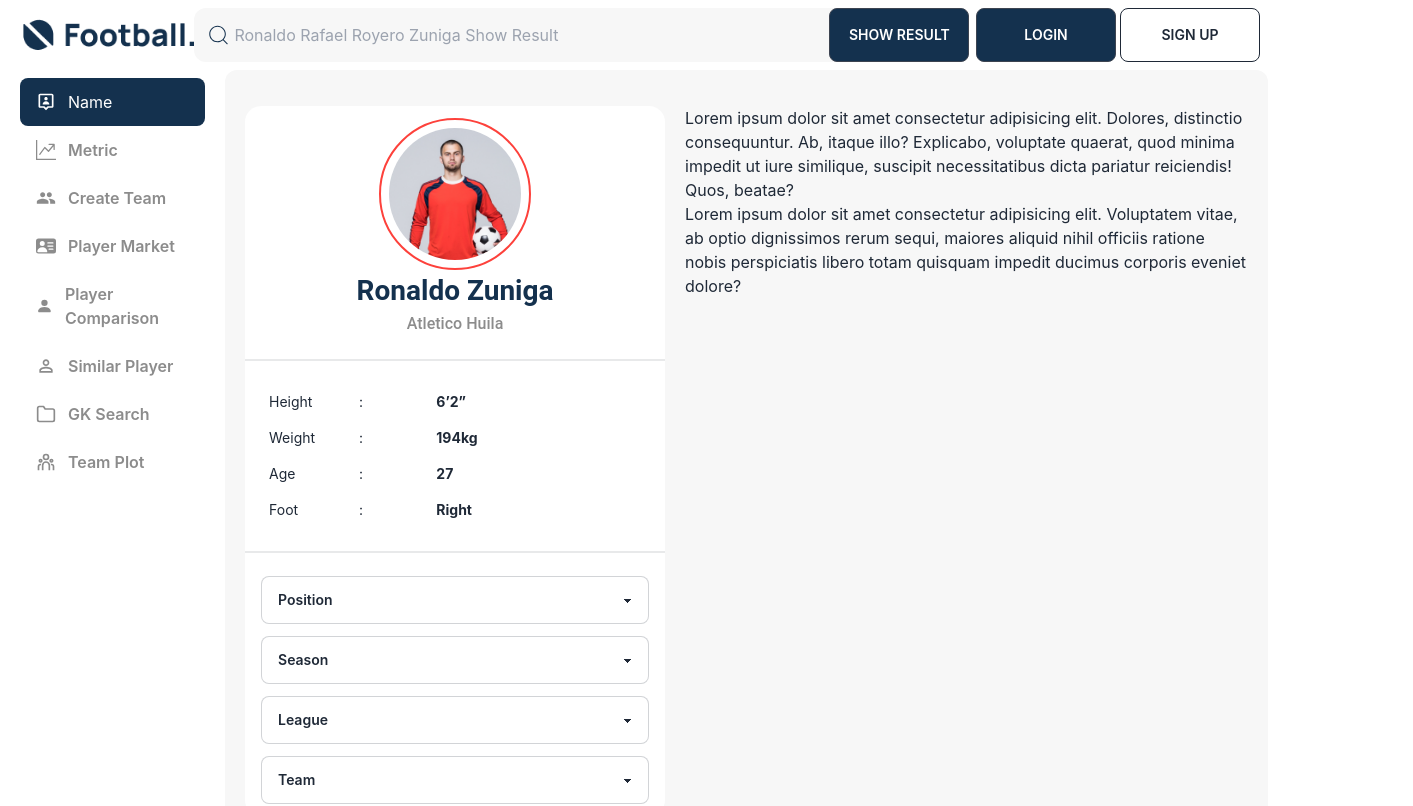
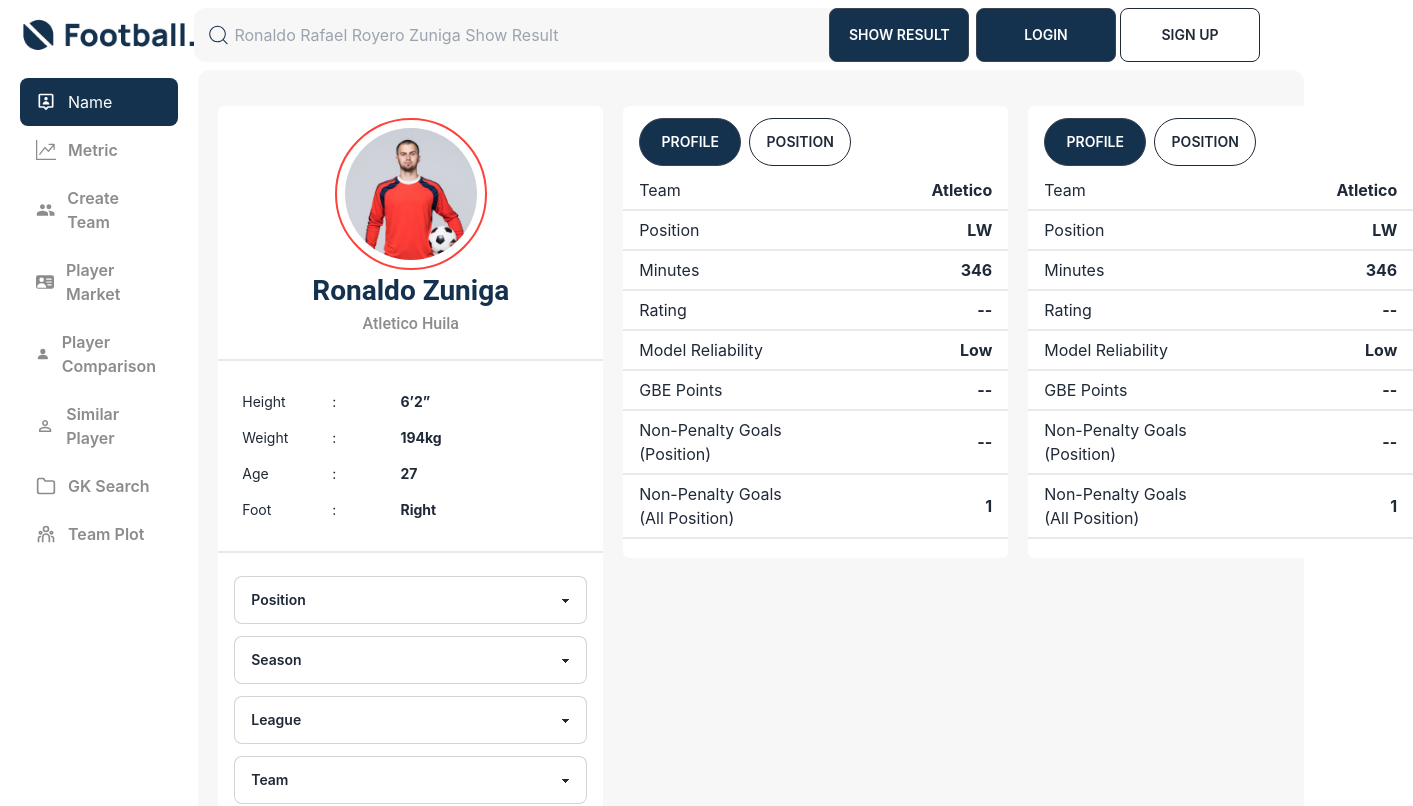
Before and after one commit to reshad21/football-figma, a React (Create React App) app: page / in a window 1280 px wide. Shown: the top 806 px of the page, 1413 px wide, since content can reach past the window. Built offline with nearby package versions, Linux system fonts and the light colour scheme.

Commit message:
profiel position card design

```diff
--- a/src/Pages/Home/Home/Home.js
+++ b/src/Pages/Home/Home/Home.js
@@ -1,5 +1,6 @@
 import React from 'react';
 import PlayerCard from '../../../components/PlayerCard';
+import ProfileCard from '../../../components/ProfileCard';
 
 const Home = () => {
     return (
@@ -7,9 +8,13 @@ const Home = () => {
             <div>
                 <PlayerCard></PlayerCard>
             </div>
-            <div>
-                <div className="">Lorem ipsum dolor sit amet consectetur adipisicing elit. Dolores, distinctio consequuntur. Ab, itaque illo? Explicabo, voluptate quaerat, quod minima impedit ut iure similique, suscipit necessitatibus dicta pariatur reiciendis! Quos, beatae?</div>
-                <div className="">Lorem ipsum dolor sit amet consectetur adipisicing elit. Voluptatem vitae, ab optio dignissimos rerum sequi, maiores aliquid nihil officiis ratione nobis perspiciatis libero totam quisquam impedit ducimus corporis eveniet dolore?</div>
+            <div className='flex gap-5'>
+                <div className="">
+                    <ProfileCard></ProfileCard>
+                </div>
+                <div className="">
+                    <ProfileCard></ProfileCard>
+                </div>
             </div>
         </div>
     );
--- a/src/components/PlayerCard.jsx
+++ b/src/components/PlayerCard.jsx
@@ -2,7 +2,7 @@ import React from 'react';
 import playerIcon from '../assets/portrait-professional-soccer-player-red-shirt-isolated-white 1.png';
 const PlayerCard = () => {
     return (
-        <div className="card bg-base-100 w-[420px] py-3">
+        <div className="card bg-base-100 w-[385px] py-3 rounded-md">
             <div className="flex flex-col justify-center items-center ">
                 <figure className=''>
                     <img src={playerIcon} alt="Shoes" className='w-[152px] h-[152px] rounded-full border-2 border-[#FD413B] p-2' />
--- /dev/null
+++ b/src/components/ProfileCard.jsx
@@ -0,0 +1,61 @@
+import React from 'react';
+import { Link } from 'react-router-dom';
+
+const ProfileCard = () => {
+    return (
+        <div className='card bg-base-100 w-[385px] py-3 rounded-md'>
+            <div className="cardHeader pb-3 px-4">
+                <Link className='btn w-[102px] h-[38px] rounded-full mr-2 bg-[#14314E]'>Profile</Link>
+                <Link className='btn w-[102px] h-[38px] rounded-full btn-outline'>Position</Link>
+            </div>
+
+            <div className="cardBody">
+                <div className="items flex justify-between items-center px-4">
+                    <span>Team</span>
+                    <span className='font-bold'>Atletico</span>
+                </div>
+                <div className="divider m-0"></div>
+                <div className="items flex justify-between items-center px-4">
+                    <span>Position</span>
+                    <span className='font-bold'>LW</span>
+                </div>
+                <div className="divider m-0"></div>
+                <div className="items flex justify-between items-center px-4">
+                    <span>Minutes</span>
+                    <span className='font-bold'>346</span>
+                </div>
+                <div className="divider m-0"></div>
+                <div className="items flex justify-between items-center px-4">
+                    <span>Rating</span>
+                    <span className='font-bold'>--</span>
+                </div>
+                <div className="divider m-0"></div>
+                <div className="items flex justify-between items-center px-4">
+                    <span>Model Reliability</span>
+                    <span className='font-bold'>Low</span>
+                </div>
+                <div className="divider m-0"></div>
+                <div className="items flex justify-between items-center px-4">
+                    <span>GBE Points</span>
+                    <span className='font-bold'>--</span>
+                </div>
+                <div className="divider m-0"></div>
+
+                <div className="items flex justify-between items-center px-4">
+                    <span>Non-Penalty Goals <br /> (Position)</span>
+                    <span className='font-bold'>--</span>
+                </div>
+                <div className="divider m-0"></div>
+
+                <div className="items flex justify-between items-center px-4">
+                    <span>Non-Penalty Goals <br /> (All Position)</span>
+                    <span className='font-bold'>1</span>
+                </div>
+                <div className="divider m-0"></div>
+            </div>
+
+        </div>
+    );
+};
+
+export default ProfileCard;
```
